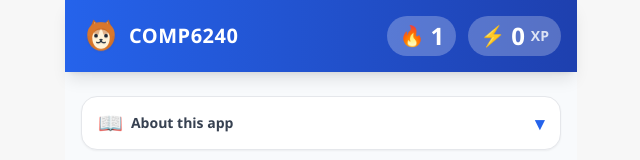
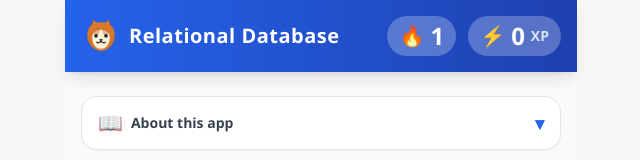
Before and after one commit to ShingoNishimoto/course_helper, a React (Vite) app: page / in a window 1280 px wide. Shown: the top 160 px of the page, without its empty margins (319-959 px from the left). Built offline with nearby package versions, Linux system fonts and the light colour scheme.

Commit message:
Replace course ID with course name.

```diff
--- a/index.html
+++ b/index.html
@@ -4,7 +4,7 @@
     <meta charset="UTF-8" />
     <link rel="icon" type="image/svg+xml" href="/favicon.svg" />
     <meta name="viewport" content="width=device-width, initial-scale=1.0" />
-    <title>comp6240-app</title>
+    <title>Relational Database</title>
   </head>
   <body>
     <div id="root"></div>
--- a/src/components/HomeScreen.jsx
+++ b/src/components/HomeScreen.jsx
@@ -1,7 +1,7 @@
 import { useEffect, useState } from 'react'
 
 const ABOUT_ITEMS = [
-  { icon: '🎯', title: 'Game-based learning', desc: 'Progress through 7 units covering the full COMP6240 syllabus — from the Relational Model and SQL to Normalisation and Relational Algebra.' },
+  { icon: '🎯', title: 'Game-based learning', desc: 'Progress through 7 units covering the full Relational Database syllabus — from the Relational Model and SQL to Normalisation and Relational Algebra.' },
   { icon: '💬', title: 'Instant feedback', desc: 'Every answer triggers immediate feedback. Wrong answers show a detailed explanation so every mistake becomes a learning moment.' },
   { icon: '🔥', title: 'Streak & combo system', desc: 'Answer 3 or more questions correctly in a row and an "ON FIRE!" celebration pops up on screen.' },
   { icon: '💖', title: 'Lives system', desc: 'Each session starts with 3 hearts. Every wrong answer costs one heart — lose all three and the session ends.' },
@@ -67,7 +67,7 @@ export default function HomeScreen({ units, progress, xp, streak, theme, themes,
         <div className="max-w-lg mx-auto px-4 py-4 flex items-center justify-between">
           <div className="flex items-center gap-2">
             <ShibaMascot />
-            <span className="font-black text-white text-xl tracking-wide">COMP6240</span>
+            <span className="font-black text-white text-xl tracking-wide">Relational Database</span>
           </div>
           <div className="flex items-center gap-3">
             <div className="flex items-center gap-1.5 bg-white/25 rounded-full px-3 py-1.5">
@@ -107,7 +107,7 @@ export default function HomeScreen({ units, progress, xp, streak, theme, themes,
           {showAbout && (
             <div className="border-t border-gray-100 px-4 py-4 flex flex-col gap-3 animate-slide-up">
               <p className="text-gray-500 text-sm leading-relaxed">
-                A quiz app to help you master <span className="font-bold" style={{ color: theme.accent }}>COMP6240</span> through engaging, game-like learning.
+                A quiz app to help you master <span className="font-bold" style={{ color: theme.accent }}>Relational Database</span> through engaging, game-like learning.
               </p>
               {ABOUT_ITEMS.map((item) => (
                 <div key={item.title} className="flex items-start gap-3">
@@ -285,7 +285,7 @@ export default function HomeScreen({ units, progress, xp, streak, theme, themes,
             >
               <div className="text-5xl mb-2">🎊🎉🎊</div>
               <h3 className="font-black text-2xl">Course Complete!</h3>
-              <p className="text-sm opacity-90 mt-1">You've mastered all COMP6240 units!</p>
+              <p className="text-sm opacity-90 mt-1">You've mastered all Relational Database units!</p>
             </div>
           )}
         </div>
```
